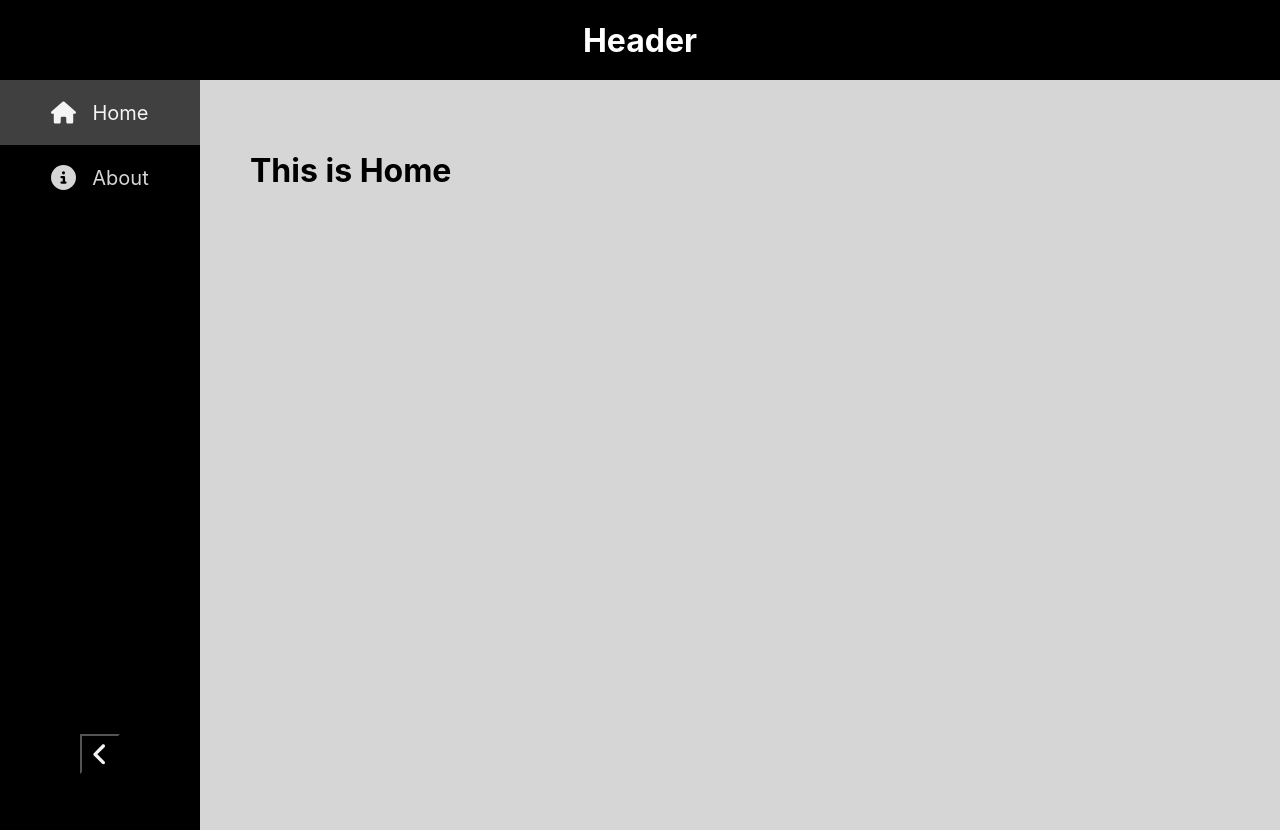
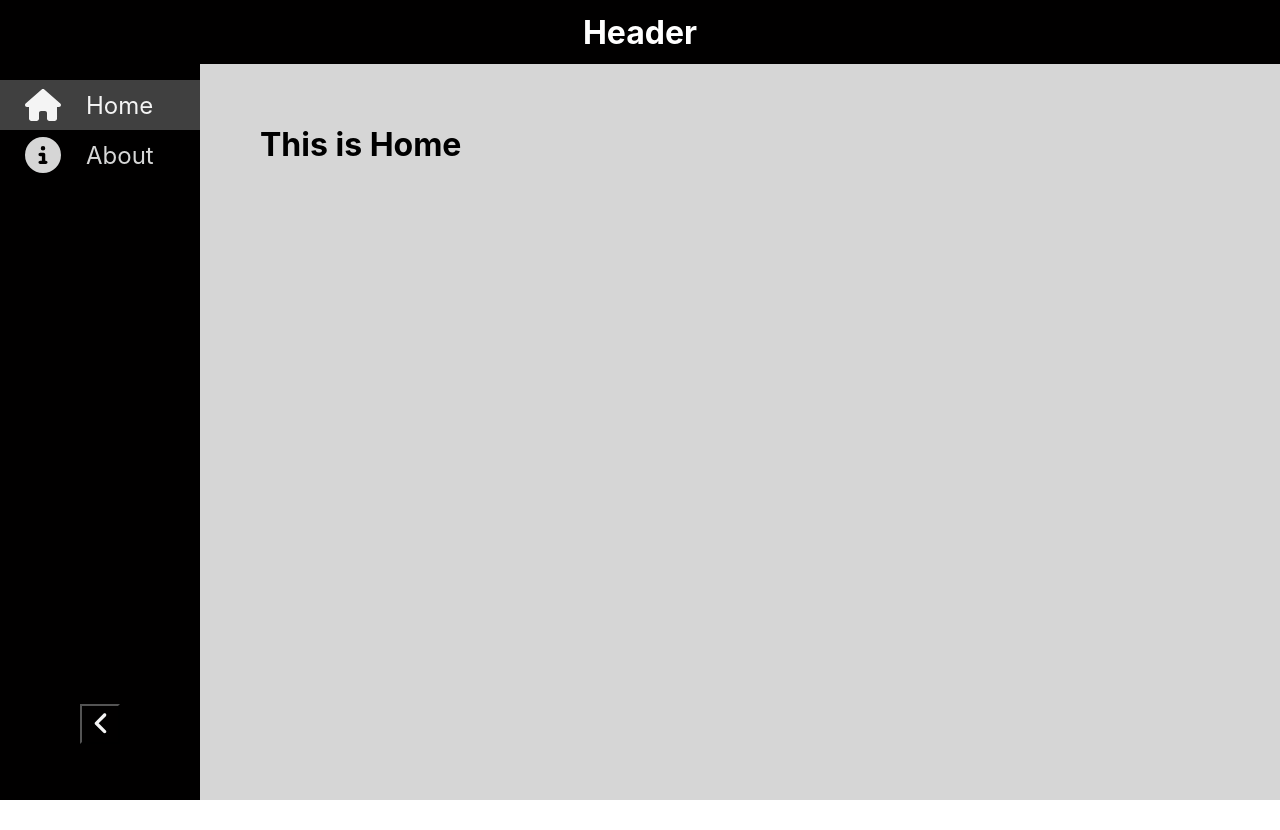
Before and after one commit to LucasPierru/SportsPredictions, a React (Create React App) app: page / in a window 1280 px wide. After the commit the page ends 800 px from the top, so only its background shows below. Built offline with nearby package versions, Linux system fonts and the light colour scheme.

Commit message:
Navbar done

```diff
--- a/src/App.css
+++ b/src/App.css
@@ -2,14 +2,15 @@
   display: flex;
   flex-direction: column;
   background-color: #d6d6d6;
-  //background: linear-gradient(90deg, #abd699 40%, #75c9b7)
+  height: 100vh;
 }
 
 .page {
   display: flex;
-  flex-direction: row
+  flex-direction: row;
+  top:0;
 }
 
 .content {
-  margin: 50px;
+  padding: 40px 60px;
 }
--- a/src/App.js
+++ b/src/App.js
@@ -4,18 +4,14 @@ import Home from "./pages/Home";
 import About from "./pages/About";
 import Sidebar from "./components/sidebar/Sidebar";
 import Navbar from "./components/navbar/Navbar";
-import React, { useState } from "react";
+import React from "react";
 
 function App() {
-  const [sidebarClose, setSideBarClose] = useState(false);
-  const handleViewSidebar = () => {
-    setSideBarClose(!sidebarClose);
-  };
   return (
     <div className="App">
       <Navbar/>
       <div className="page">
-        <Sidebar isClose={sidebarClose} toggleSidebar={handleViewSidebar}/>
+        <Sidebar/>
         <div className="content">
           <Routes>
             <Route path="/" element={<Home />} />
--- a/src/components/navbar/Navbar.css
+++ b/src/components/navbar/Navbar.css
@@ -3,7 +3,7 @@
     display: flex;
     justify-content: center;
     align-items: center;
-    height: 10vh;
+    height: 8vh;
     background-color: #010000;
     color: #ffffff
 }
--- a/src/components/sidebar/Sidebar.css
+++ b/src/components/sidebar/Sidebar.css
@@ -1,35 +1,27 @@
 .sidebar {
+    display:flex;
+    flex-direction: column;
+    justify-content: space-between;
+    width: 200px;
+    height: 92vh;
     background-color: #010000;
-    width: 200px;
-    height: calc(100vh - 50px);
-    top: 50px;
-    left: 0;
-    bottom: 0;
-    display: flex;
-    flex-direction: column;
-    align-items: center;
-    justify-content: space-between;
-    transition: width 0.5s ease-in-out;
+    transition: 0.4s ease-in;
 }
 
 .collapse-container {
     display: flex;
     justify-content: center;
-    align-items: center;
     margin-bottom: 7vh;
 }
 
 .collapse-button {
-    display: flex;
     background: transparent;
-    justify-content: center;
-    align-items: center;
     width: 3em;
     height: 3em;
 }
 
-.sidebar.close {
-    width: 60px
+.close {
+    width: 90px;
 }
 
 .icon {
@@ -39,3 +31,14 @@
     user-select: none;
     color: #f4f4f4;
 }
+
+.sidebar-listItem {
+    display: flex;
+    height: 50px;
+    justify-content: center;
+}
+
+ul {
+    list-style-type: none;
+    padding: 0;
+}
--- a/src/components/sidebar/Sidebar.js
+++ b/src/components/sidebar/Sidebar.js
@@ -1,20 +1,35 @@
-import React from 'react'
+import React, { useState } from 'react'
 import SidebarLink from './SidebarLink';
 import './Sidebar.css'
 import { faHomeAlt, faCircleInfo, faAngleRight, faAngleLeft } from "@fortawesome/free-solid-svg-icons";
 import { FontAwesomeIcon } from '@fortawesome/react-fontawesome'
 
+const menuItems = [
+    { title: "Home", route:"/", icon: faHomeAlt },
+    { title: "About", route:"/about", icon: faCircleInfo },
+  ];
+
 function Sidebar({ isClose, toggleSidebar}) {
-    const sidebarClass = isClose ? "sidebar close" : "sidebar";
-    const toggleIcon = isClose ? faAngleRight : faAngleLeft
+    const [isOpen, setIsOpen] = useState(true);
+
+    const sidebarClass = isOpen ? "sidebar" : "sidebar close";
+    const toggleIcon = isOpen ? faAngleLeft : faAngleRight
     return (
         <div className={sidebarClass}>
-            <div>
-                <SidebarLink isClose={isClose} icon={faHomeAlt} route="/" routeName="Home"/>
-                <SidebarLink isClose={isClose} icon={faCircleInfo} route="/about" routeName="About"/>
-            </div>
+            <ul>
+                {menuItems.map((item) => {
+                    return (
+                        <div className={"sidebar-listItem"}>
+                            <li key={item.title}>
+                                <SidebarLink isOpen={isOpen} icon={item.icon} route={item.route} routeName={item.title}/>
+                            </li>
+                        </div>
+                    )
+                })}
+            </ul>
+
             <div className="collapse-container">
-                <button className="collapse-button" onClick={toggleSidebar}>
+                <button className="collapse-button" onClick={() => setIsOpen(!isOpen)}>
                     <FontAwesomeIcon className="icon" icon={toggleIcon}/>
                 </button>
             </div>
--- a/src/components/sidebar/SidebarLink.css
+++ b/src/components/sidebar/SidebarLink.css
@@ -1,75 +1,60 @@
 .link {
-    display:flex;
-    justify-content:center;
-    align-items:center;
+    display: flex;
+    align-items: center;
     text-decoration: none;
     color: #d6d6d6;
-    font-size: 2.5vh;
+    font-size: 3vh;
     background-color: #010000;
-    width: calc(200px - 2em);
-    padding: 1em;
-    transition: color 1s, background-color 0.5s, width 0.5s ease-in-out;
+    width: 200px;
+    padding: 10px 0;
+    height: 30px;
+    transition: 0.4s ease-in;
 }
 
-.link-active {
-    display:flex;
-    justify-content:center;
-    align-items:center;
-    text-decoration: none;
+.link.active {
     color: #f4f4f4;
-    font-size: 2.5vh;
     background-color: #404040;
-    width: calc(200px - 2em);
-    padding: 1em;
-    transition: color 1s, background-color 0.5s, width 0.5s ease-in-out;
 }
 
 .link:hover {
-    transition: color 1s, background-color 0.5s, width 0.5s ease-in-out;
     color: #d6d6d6;
     background-color: #202020;
 }
 
 .link-container {
     display: flex;
-    align-items: center;
     justify-content: center;
 }
 
 .link-icon {
-    width: 1.25em;
-    height: 1.25em;
-    margin-right: 16px;
+    width: 1.5em;
+    height: 1.5em;
+    margin-left: 25px;
     cursor: pointer;
     user-select: none;
 }
 
-.link-icon.close {
-    width: 1.25em;
-    height: 1.25em;
-    margin-right: 0;
-    cursor: pointer;
-    user-select: none;
-    opacity: 1;
-}
-
 .link.close {
-    width: calc(60px - 2em);
-    padding: 1em;
+    //width: 1.5em;
 }
 
 .link-active.close {
-    width: calc(60px - 2em);
-    padding: 1em;
+    //width: 1.5em;
     opacity: 1;
 }
 
 .link-text {
     opacity: 1;
-    transition: opacity 1s;
+    transition: opacity 0.4s;
+    transition-delay: 0.2s;
+    margin: 0 0 0 25px;
 }
 
 .link-text.close {
     opacity: 0;
-    transition: opacity 1s;
+    transition: opacity 0.4s;
 }
+
+span {
+    white-space: nowrap;
+}
--- a/src/components/sidebar/SidebarLink.js
+++ b/src/components/sidebar/SidebarLink.js
@@ -3,12 +3,12 @@ import { NavLink } from "react-router-dom";
 import './SidebarLink.css'
 import { FontAwesomeIcon } from '@fortawesome/react-fontawesome'
 
-function SidebarLink({ isClose, route, routeName, icon }) {
-    const name = isClose ? null : routeName
-    const linkActiveClass = isClose ? "link-active close" : "link-active"
-    const linkClass = isClose ? "link close" : "link"
-    const linkIconClass = isClose ? "link-icon close" : "link-icon"
-    const linkTextClass = isClose ? "link-text close" : "link-text"
+function SidebarLink({ isOpen, route, routeName, icon }) {
+    const name = routeName
+    const linkActiveClass = isOpen ?"link active" : "link active close"
+    const linkClass = isOpen ? "link" : "link close"
+    const linkIconClass = "link-icon"
+    const linkTextClass = isOpen ? "link-text" : "link-text close"
 
     return(
         <div className="link-container">
```
